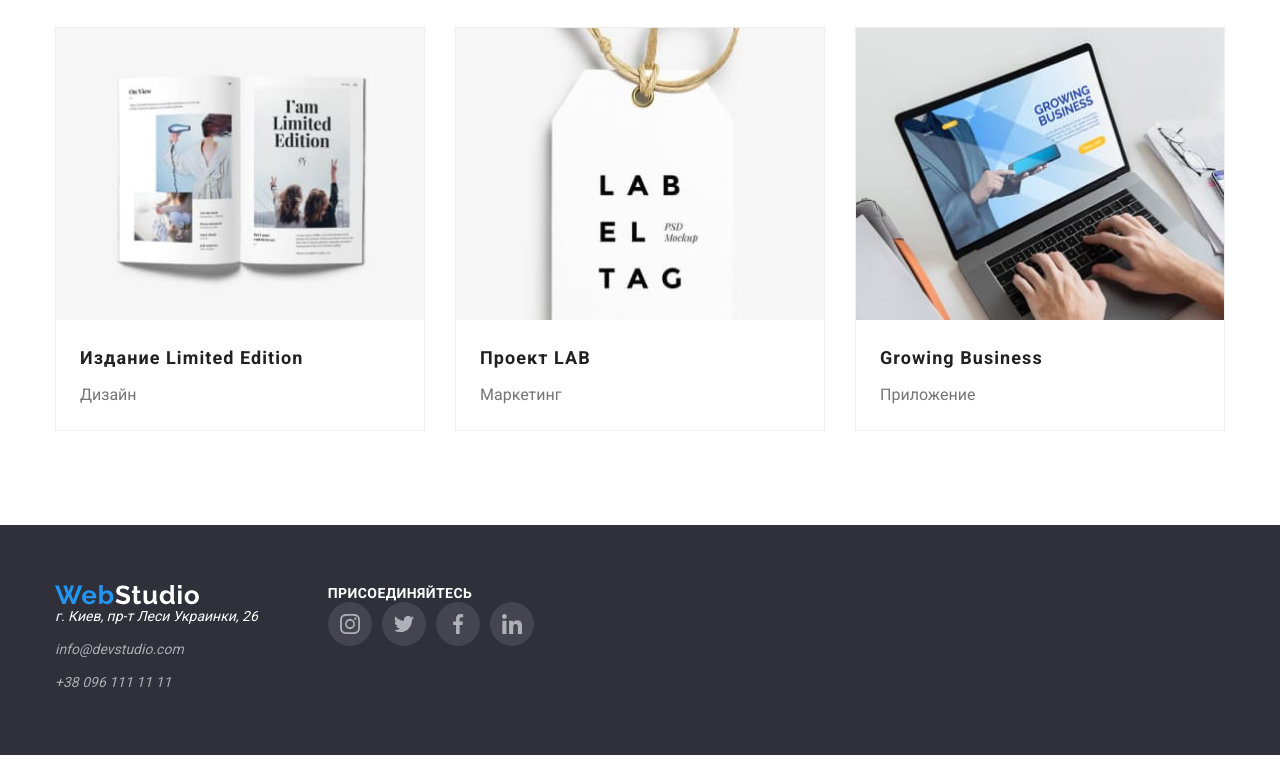
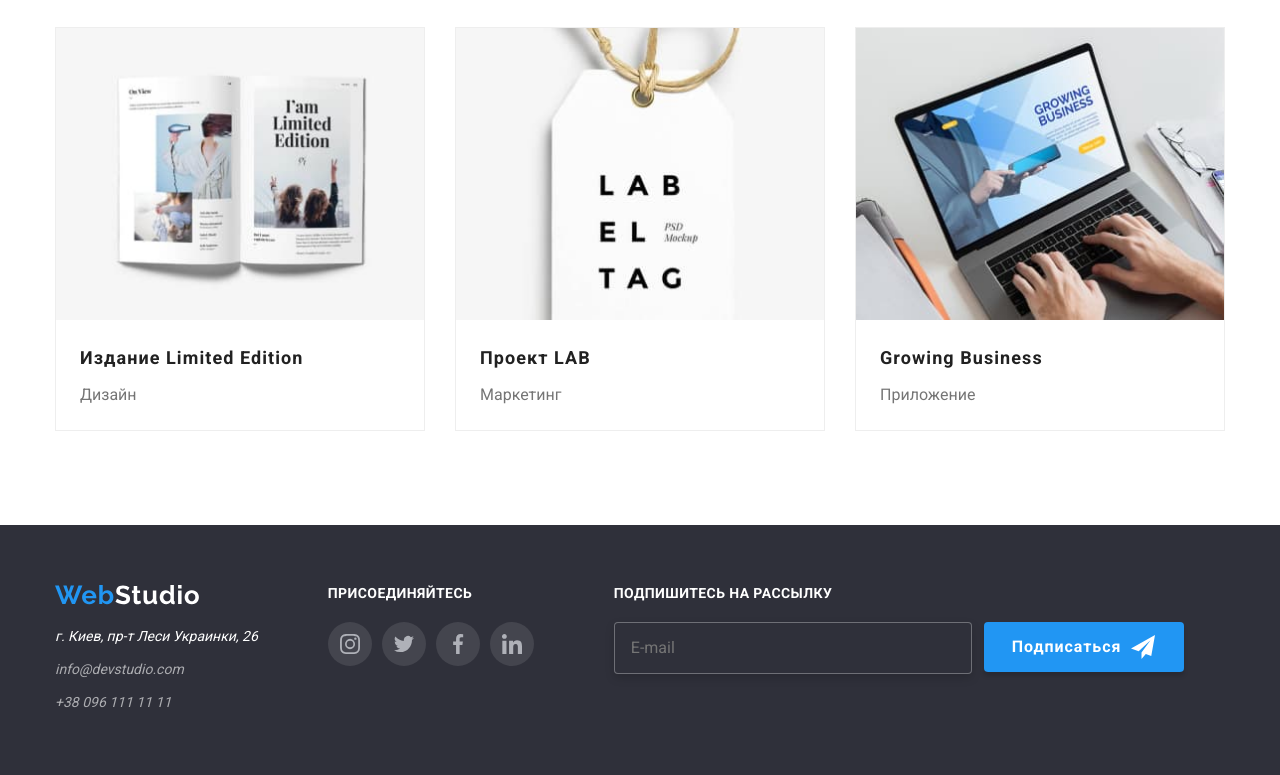
Before and after one commit to MaxymKucherenko/goit-markup-hw-06, a plain HTML site: page portfolio.html in a window 1280 px wide. Shown: the part 1108-1883 px from the top of the page. Drawn offline with Linux system fonts and the light colour scheme.

Commit message:
portfolio footer fixed

```diff
--- a/portfolio.html
+++ b/portfolio.html
@@ -185,7 +185,7 @@
     <footer id="contacts">
         <ul class="container footer">
             <li>
-                <a href=""><img src="./images/logo-footer.svg" alt="logo-footer"></a>
+                <a href=""><img src="./images/logo-footer.svg" alt="logo-footer" class="footer-title"></a>
                 <address class="address">
                     <ul>
                         <li>
@@ -198,7 +198,7 @@
             </li>
             <li>
                 <div class="footer-links">
-                    <p>присоединяйтесь</p>
+                    <p class="footer-title">присоединяйтесь</p>
                     <ul class="team-social">
                         <li>
                             <a class="social-link" href="">
@@ -231,6 +231,19 @@
                     </ul>
                 </div>
             </li>
+            <li>
+                <div class="footer-subs">
+                    <p class="footer-title">Подпишитесь на рассылку</p>
+                    <div class="subs">
+                        <input type="email" id="email-f" placeholder="E-mail" class="footer-input">
+                        <button class="footer-btn" type="button">Подписаться
+                            <svg class="footer-send-icon" width="24" height="24">
+                                <use href="./images/icons/sprite.svg#send"></use>
+                            </svg>
+                        </button>
+                    </div>
+                </div>
+            </li>
         </ul>
     </footer>
 </body>
```
